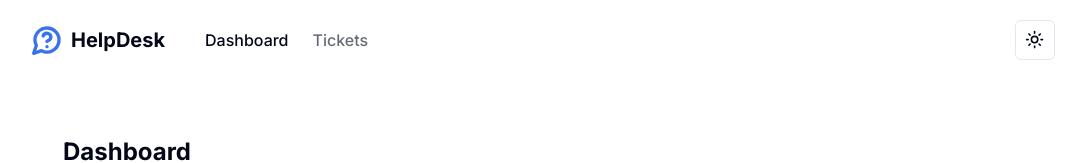
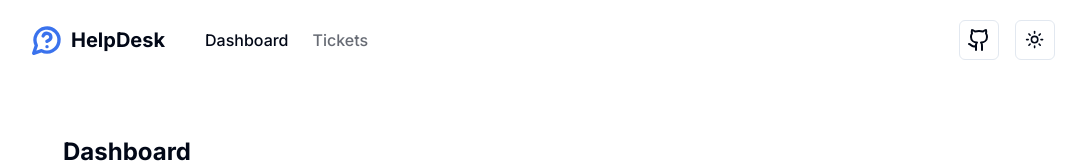
Before and after one commit to shehab910/helpdesk, a Next.js app: page /dashboard in a window 1280 px wide. Shown: the top 163 px of the page, without its empty margins (97-1183 px from the left). Built offline with nearby package versions, Linux system fonts and the light colour scheme.

Commit message:
Add Github repo button

```diff
--- a/app/layout.tsx
+++ b/app/layout.tsx
@@ -5,6 +5,9 @@ import { Inter } from 'next/font/google';
 import MainNav from '@/components/main-nav';
 import { ModeToggle } from '@/components/mode-toggle';
 import { NavItem } from '@/types';
+import { Button } from '@/components/ui/button';
+import { Github } from 'lucide-react';
+import Link from 'next/link';
 
 const inter = Inter({ subsets: ['latin'] });
 
@@ -45,7 +48,18 @@ export default function RootLayout({
           <header className="z-40 bg-background px-8">
             <div className="max-w-screen-lg w-full mx-auto flex h-20 items-center justify-between py-6">
               <MainNav items={routes} />
-              <ModeToggle />
+              <div className="flex gap-4 items-center">
+                <Button variant="outline" size="icon" asChild>
+                  <a
+                    href="https://github.com/shehab910/helpdesk"
+                    target="_blank"
+                  >
+                    <Github />
+                    <span className="sr-only">Github Repository</span>
+                  </a>
+                </Button>
+                <ModeToggle />
+              </div>
             </div>
           </header>
           <main className="max-w-screen-lg w-full mx-auto px-8">
```
